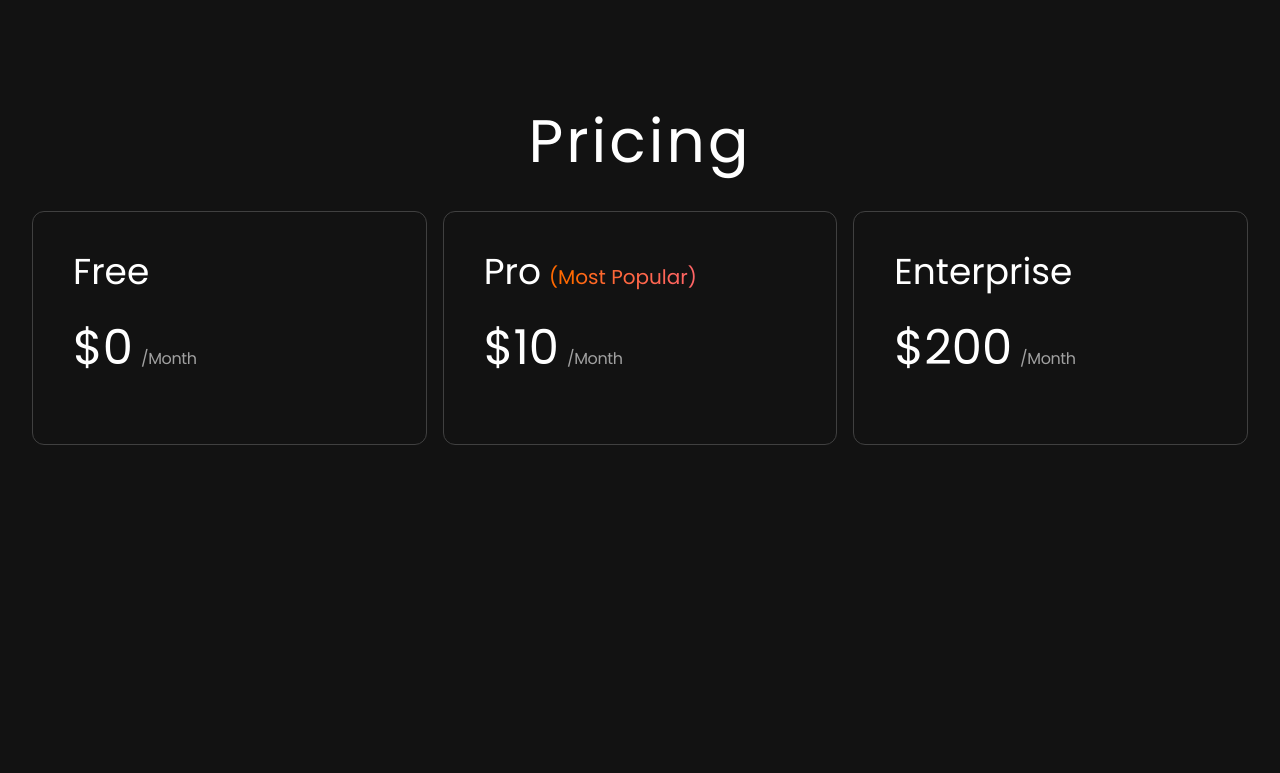
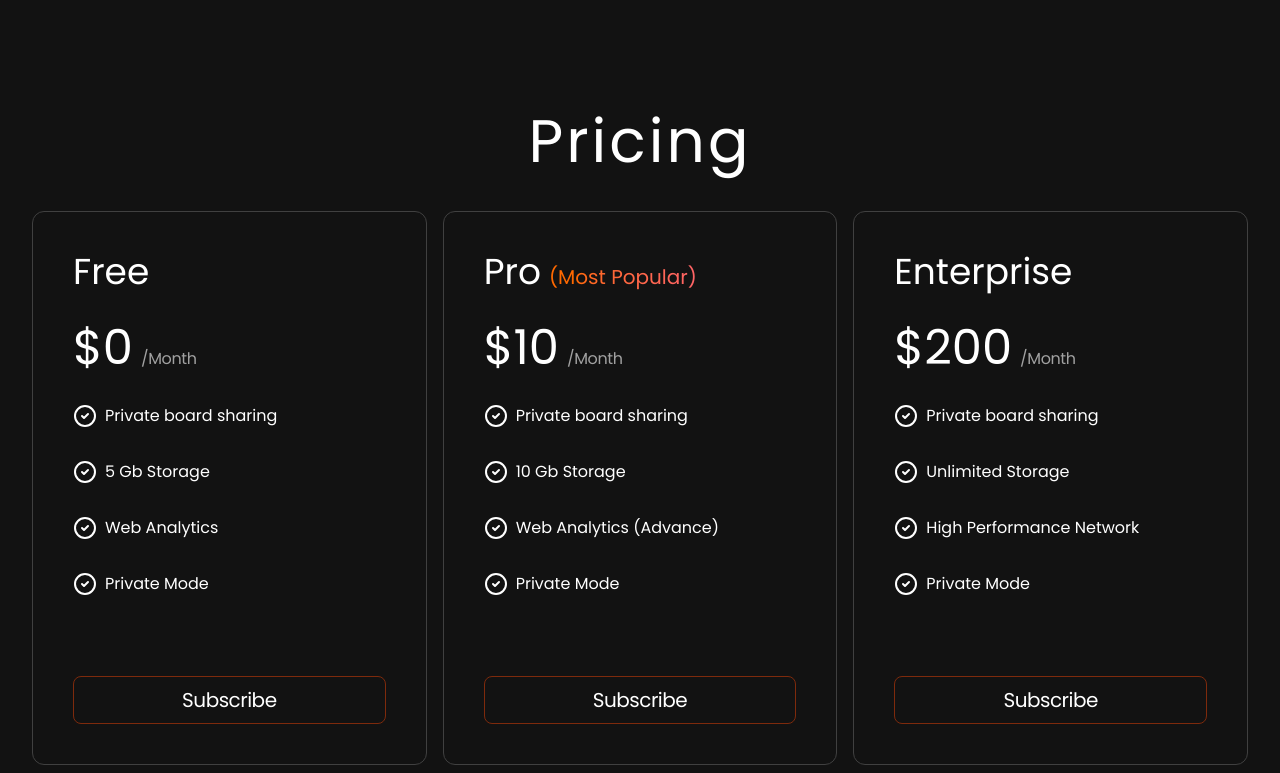
Before and after one commit to LiviuSilaghi/VirtualR, a React (Vite) app: page / in a window 1280 px wide. Shown: the part 2422-3195 px from the top of the page. Before the commit the page ends 2875 px from the top, so only its background shows below. Built offline with nearby package versions, Linux system fonts and the light colour scheme.

Commit message:
pricing done

```diff
--- a/src/components/Pricing.jsx
+++ b/src/components/Pricing.jsx
@@ -23,6 +23,20 @@
               <span className="text-5xl mt-6 mr-2">{option.price}</span>
               <span className="text-neutral-400 tracking-tight">/Month</span>
             </p>
+            <ul>
+              {option.features.map((feature, index) => (
+                <li key={index} className="mt-8 flex items-center">
+                  <CheckCircle2 />
+                  <span className="ml-2">{feature}</span>
+                </li>
+              ))}
+            </ul>
+            <a
+              href="#"
+              className="inline-flex justify-center items-center w-full h-12 p-5 mt-20 tracking-tight text-xl hover:bg-orange-900 border border-orange-900 rounded-lg transition duration-200"
+            >
+              Subscribe
+            </a>
           </div>
         </div>
       ))}
```
